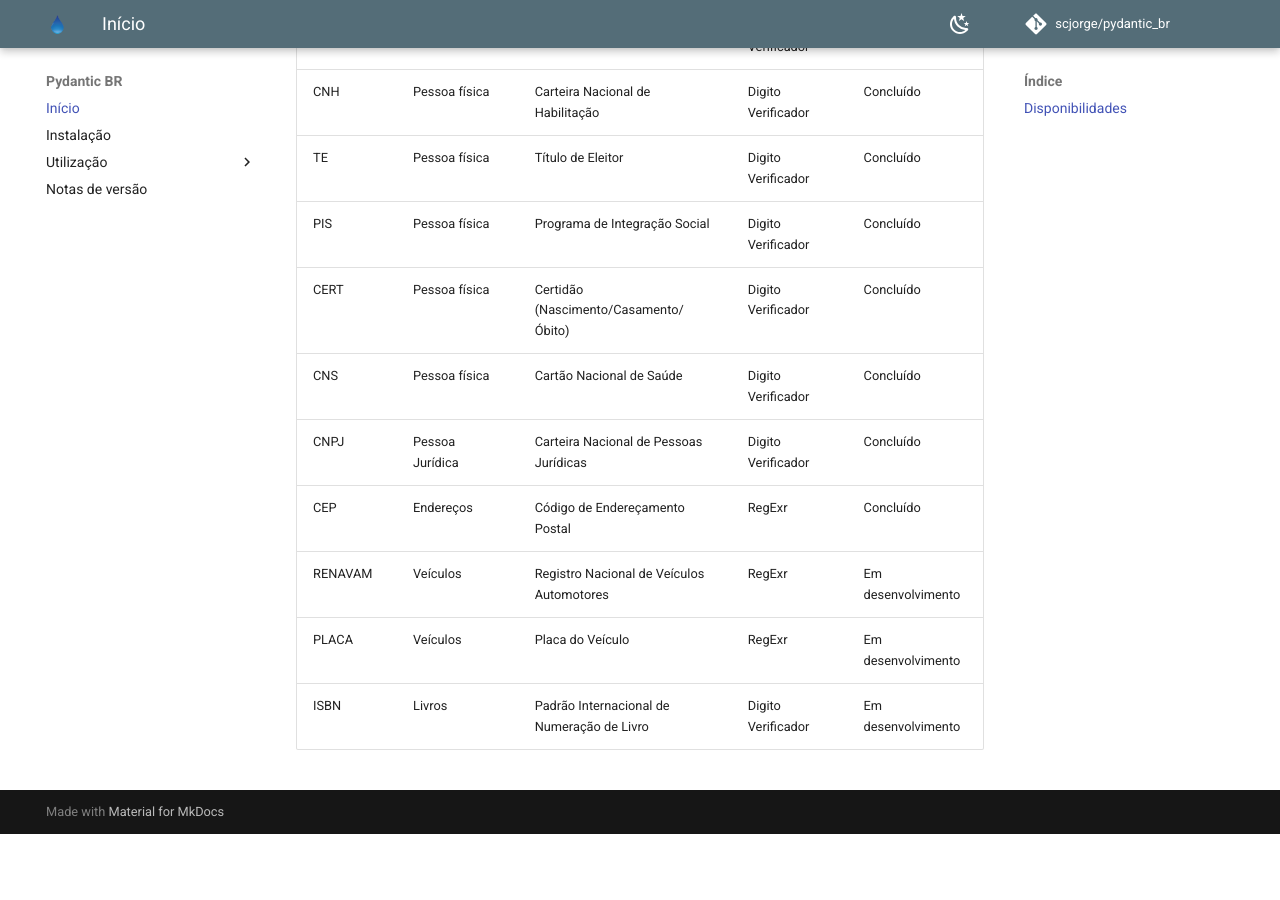
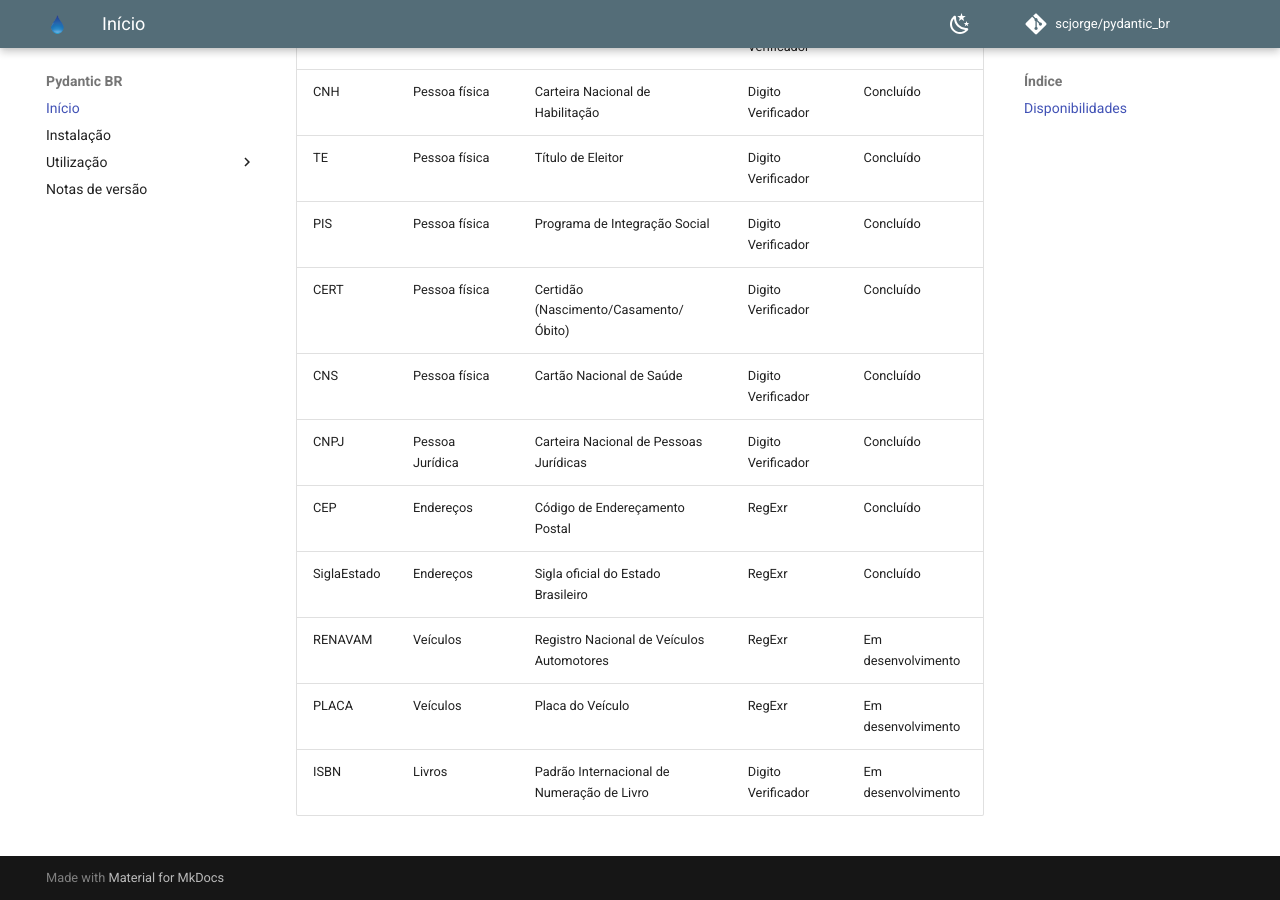
Before and after one commit to scjorge/pydantic_br, an MkDocs documentation site: the page built from docs/index.md, in a window 1280 px wide and 900 px high, scrolled down 946 px. Built offline with MkDocs 1.6.1 and Material for MkDocs 9.7.7, drawn with Linux system fonts in a browser that asks for light colours; comment, search, counter and statistics services are not loaded; before the commit the page ends 1780 px from its top, so only the background shows below that.

Commit message:
doc: update fields table

```diff
--- a/docs/index.md
+++ b/docs/index.md
@@ -37,6 +37,7 @@ Descrições detalhadas [aqui](usage/descriptions.md).
 | CNS | Pessoa física  | Cartão Nacional de Saúde | Digito Verificador | Concluído
 | CNPJ | Pessoa Jurídica | Carteira Nacional de Pessoas Jurídicas | Digito Verificador | Concluído
 | CEP | Endereços  | Código de Endereçamento Postal | RegExr | Concluído
+| SiglaEstado | Endereços  | Sigla oficial do Estado Brasileiro  | RegExr | Concluído
 | RENAVAM | Veículos | Registro Nacional de Veículos Automotores | RegExr | Em desenvolvimento
 | PLACA | Veículos | Placa do Veículo | RegExr | Em desenvolvimento
 | ISBN | Livros | Padrão Internacional de Numeração de Livro | Digito Verificador | Em desenvolvimento
```
Also changed, not shown: README.md (+1 -0 lines).
